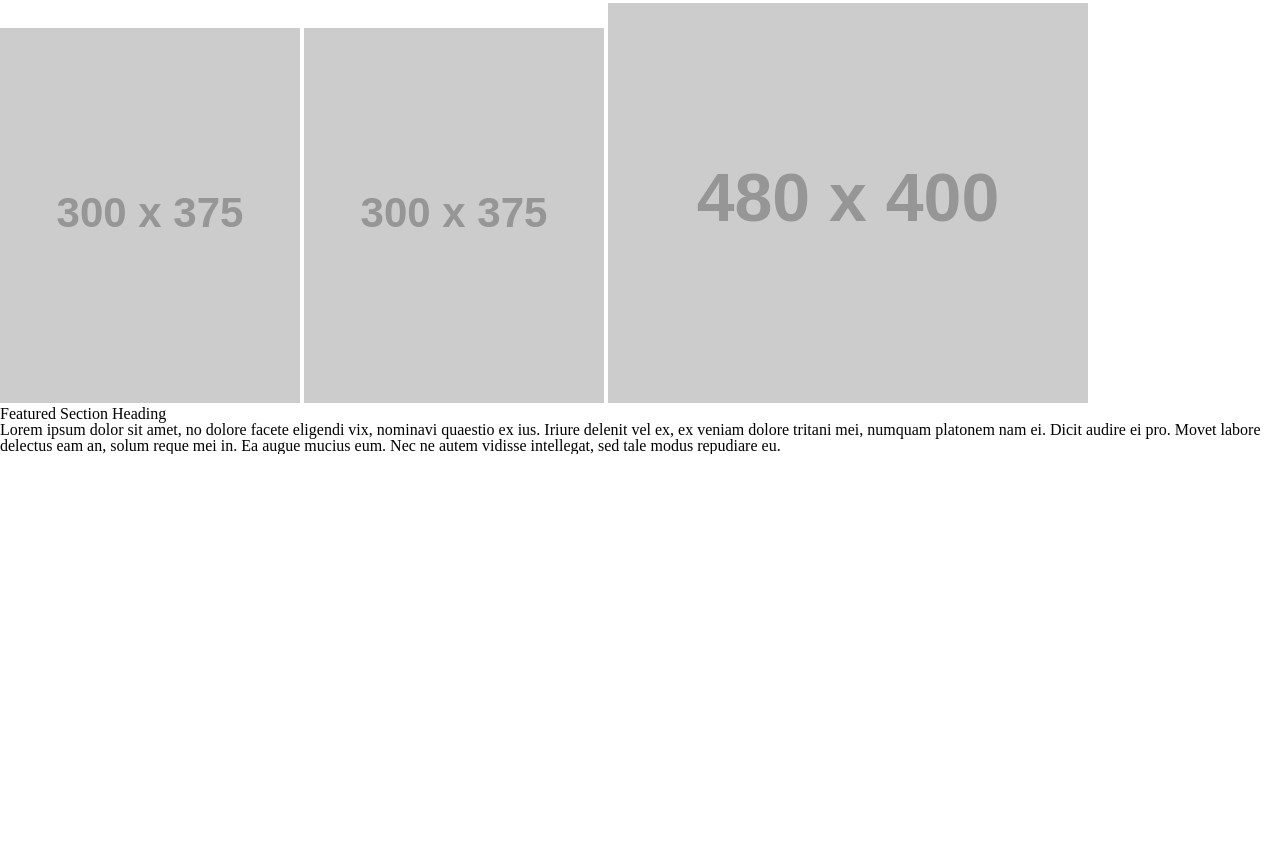
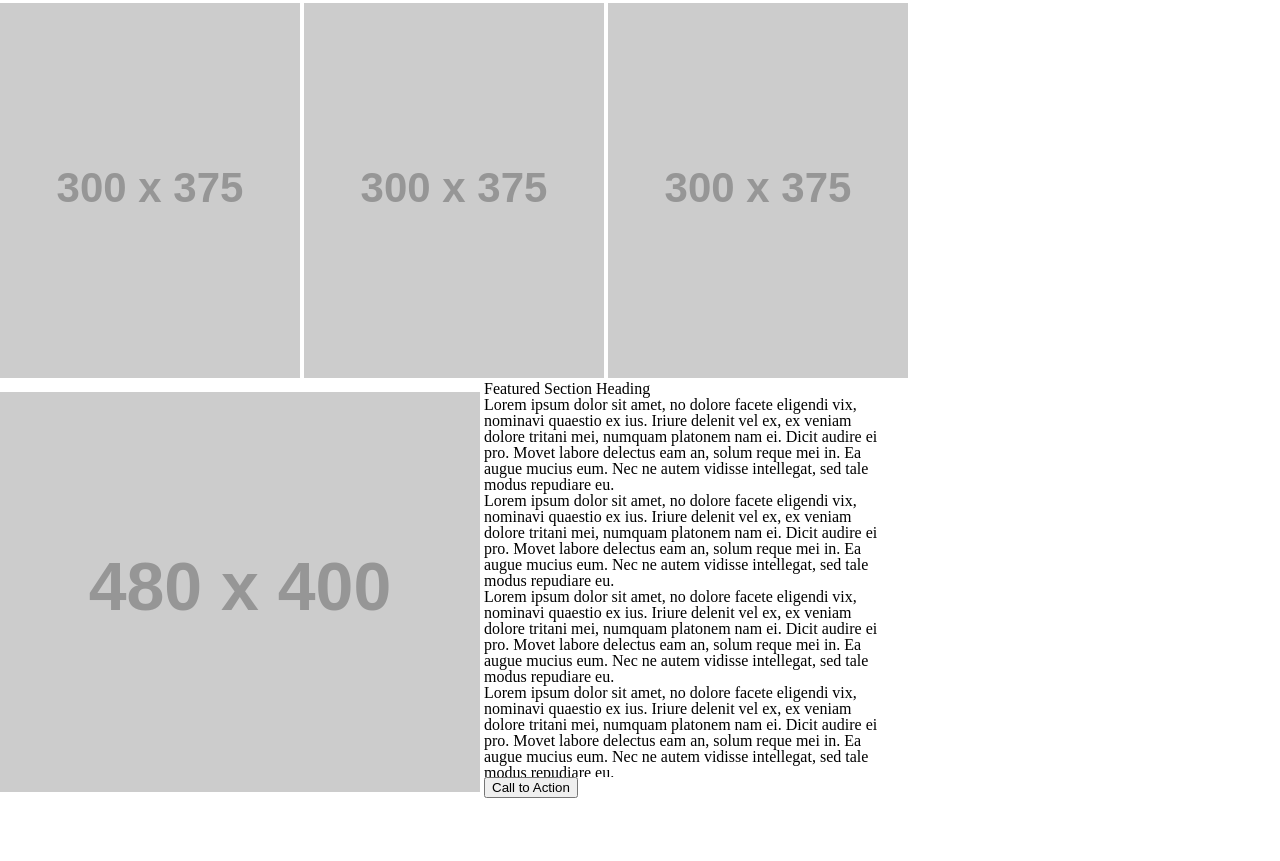
Before and after one commit to JamesDansie/wireframe-exercise, a plain HTML site: page index.html in a window 1280 px wide. Shown: the part 523-1384 px from the top of the page. Before the commit the page ends 977 px from the top, so only its background shows below. Drawn offline with Linux system fonts and the light colour scheme; placeholder pictures from the web are drawn by us.

Commit message:
html layed out

```diff
--- a/index.html
+++ b/index.html
@@ -20,18 +20,31 @@
     </header>
     <body>
         <img src = "https://via.placeholder.com/960x450" />
+        <section>
             <img src = "https://via.placeholder.com/300x375" />
             <img src = "https://via.placeholder.com/300x375" />
             <img src = "https://via.placeholder.com/300x375" />
+        </section>
+        <section>
             <img src = "https://via.placeholder.com/480x400" />
-        <div width = 400px height = 480px style="">
+            <div style="height: 480px; width: 400px; display: inline-block">
                 <h5>
                     Featured Section Heading
                 </h5>
-            <p>
+                <p style = "overflow: scroll; height: 380px">
+                    Lorem ipsum dolor sit amet, no dolore facete eligendi vix, nominavi quaestio ex ius. Iriure delenit vel ex, ex veniam dolore tritani mei, numquam platonem nam ei. Dicit audire ei pro. Movet labore delectus eam an, solum reque mei in. Ea augue mucius eum. Nec ne autem vidisse intellegat, sed tale modus repudiare eu.
+                    <br/>
+                    Lorem ipsum dolor sit amet, no dolore facete eligendi vix, nominavi quaestio ex ius. Iriure delenit vel ex, ex veniam dolore tritani mei, numquam platonem nam ei. Dicit audire ei pro. Movet labore delectus eam an, solum reque mei in. Ea augue mucius eum. Nec ne autem vidisse intellegat, sed tale modus repudiare eu.
+                    <br/>
+                    Lorem ipsum dolor sit amet, no dolore facete eligendi vix, nominavi quaestio ex ius. Iriure delenit vel ex, ex veniam dolore tritani mei, numquam platonem nam ei. Dicit audire ei pro. Movet labore delectus eam an, solum reque mei in. Ea augue mucius eum. Nec ne autem vidisse intellegat, sed tale modus repudiare eu.
+                    <br/>
+                    Lorem ipsum dolor sit amet, no dolore facete eligendi vix, nominavi quaestio ex ius. Iriure delenit vel ex, ex veniam dolore tritani mei, numquam platonem nam ei. Dicit audire ei pro. Movet labore delectus eam an, solum reque mei in. Ea augue mucius eum. Nec ne autem vidisse intellegat, sed tale modus repudiare eu.
+                    <br/>
                     Lorem ipsum dolor sit amet, no dolore facete eligendi vix, nominavi quaestio ex ius. Iriure delenit vel ex, ex veniam dolore tritani mei, numquam platonem nam ei. Dicit audire ei pro. Movet labore delectus eam an, solum reque mei in. Ea augue mucius eum. Nec ne autem vidisse intellegat, sed tale modus repudiare eu.
                 </p>
+                <button type = "button">Call to Action</button>
             </div>
+        </section>
     </body>
     <footer>
 
```
Lines whose indentation alone changed are shown as unchanged.
